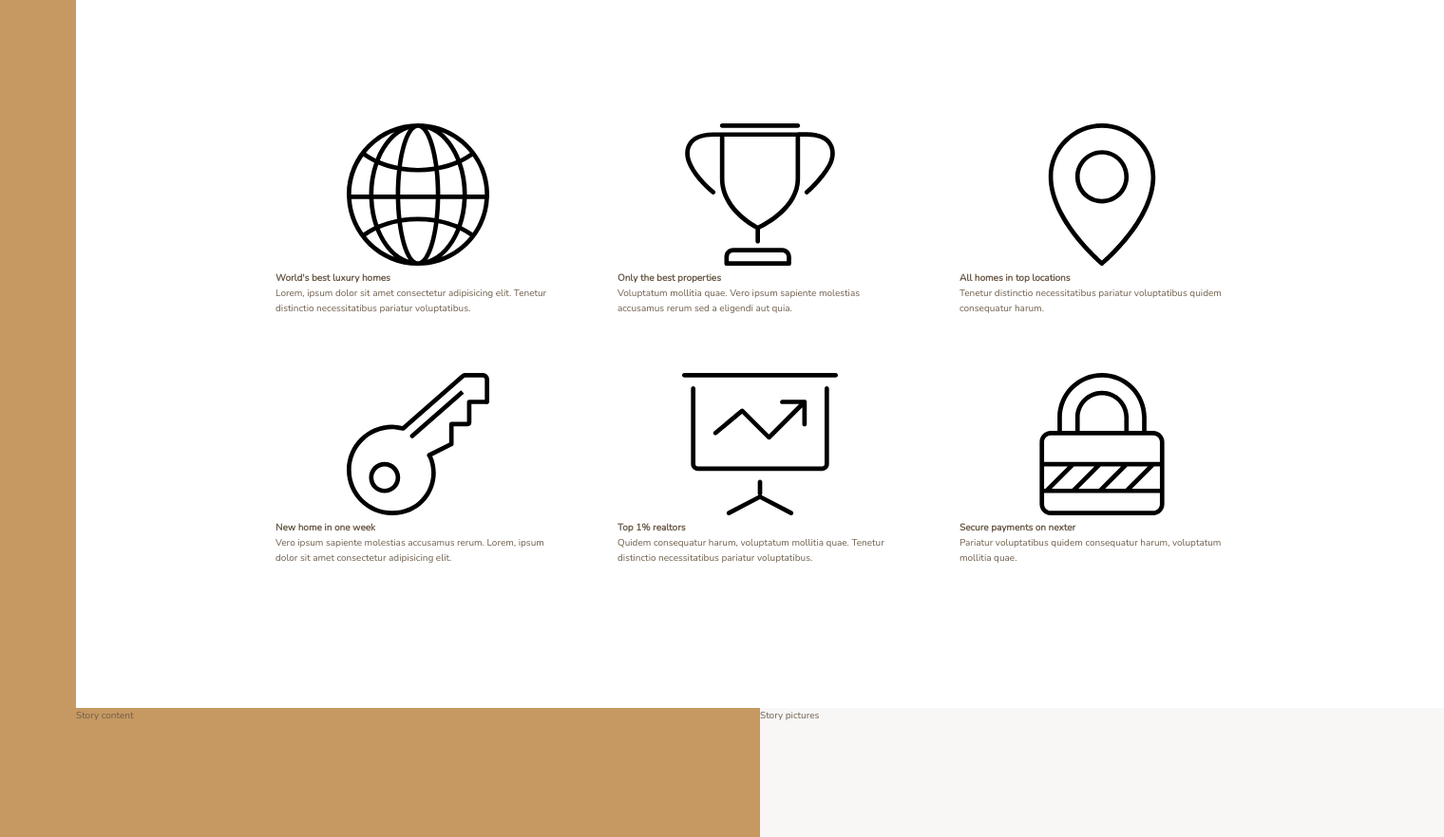
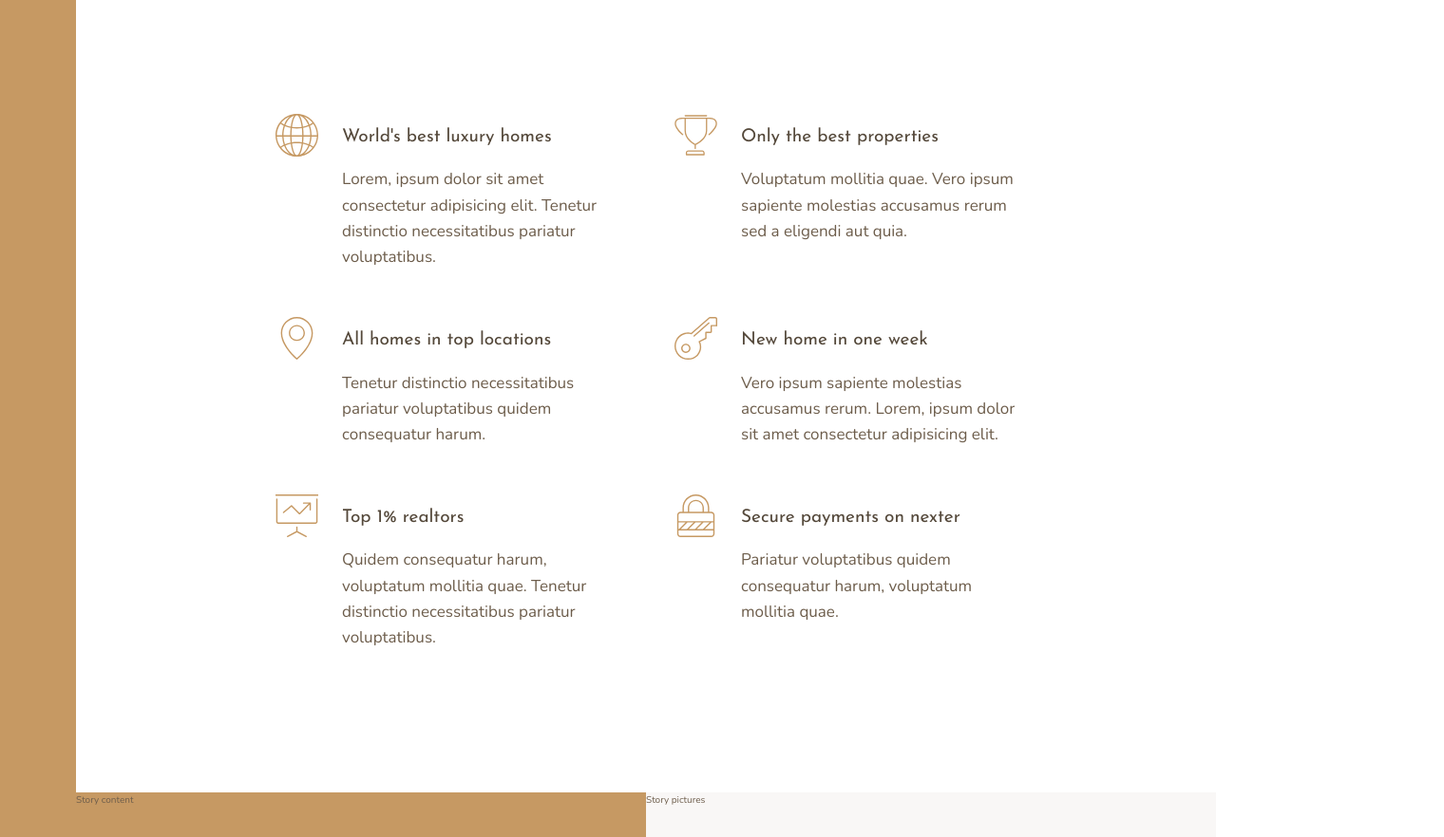
Before and after one commit to limon4ikas/nexter, a website: page index.html in a window 1280 px wide. Shown: the part 660-1542 px from the top of the page at 95% size, 1520 px wide, since content can reach past the window. Drawn offline with nearby package versions, Linux system fonts and the light colour scheme.

Commit message:
features section complete

```diff
--- a/index.html
+++ b/index.html
@@ -26,7 +26,7 @@
         <svg class="feature__icon">
           <use xlink:href="img/sprite.svg#icon-global"></use>
         </svg>
-        <h4 class="heading-4">World's best luxury homes</h4>
+        <h4 class="heading-4 heading-4--dark">World's best luxury homes</h4>
         <p class="feature__text">
           Lorem, ipsum dolor sit amet consectetur adipisicing elit. Tenetur
           distinctio necessitatibus pariatur voluptatibus.
@@ -36,7 +36,7 @@
         <svg class="feature__icon">
           <use xlink:href="img/sprite.svg#icon-trophy"></use>
         </svg>
-        <h4 class="heading-4">Only the best properties</h4>
+        <h4 class="heading-4 heading-4--dark">Only the best properties</h4>
         <p class="feature__text">
           Voluptatum mollitia quae. Vero ipsum sapiente molestias accusamus
           rerum sed a eligendi aut quia.
@@ -46,7 +46,7 @@
         <svg class="feature__icon">
           <use xlink:href="img/sprite.svg#icon-map-pin"></use>
         </svg>
-        <h4 class="heading-4">All homes in top locations</h4>
+        <h4 class="heading-4 heading-4--dark">All homes in top locations</h4>
         <p class="feature__text">
           Tenetur distinctio necessitatibus pariatur voluptatibus quidem
           consequatur harum.
@@ -56,7 +56,7 @@
         <svg class="feature__icon">
           <use xlink:href="img/sprite.svg#icon-key"></use>
         </svg>
-        <h4 class="heading-4">New home in one week</h4>
+        <h4 class="heading-4 heading-4--dark">New home in one week</h4>
         <p class="feature__text">
           Vero ipsum sapiente molestias accusamus rerum. Lorem, ipsum dolor sit
           amet consectetur adipisicing elit.
@@ -66,7 +66,7 @@
         <svg class="feature__icon">
           <use xlink:href="img/sprite.svg#icon-presentation"></use>
         </svg>
-        <h4 class="heading-4">Top 1% realtors</h4>
+        <h4 class="heading-4 heading-4--dark">Top 1% realtors</h4>
         <p class="feature__text">
           Quidem consequatur harum, voluptatum mollitia quae. Tenetur distinctio
           necessitatibus pariatur voluptatibus.
@@ -76,7 +76,7 @@
         <svg class="feature__icon">
           <use xlink:href="img/sprite.svg#icon-lock"></use>
         </svg>
-        <h4 class="heading-4">Secure payments on nexter</h4>
+        <h4 class="heading-4 heading-4--dark">Secure payments on nexter</h4>
         <p class="feature__text">
           Pariatur voluptatibus quidem consequatur harum, voluptatum mollitia
           quae.
--- a/sass/_features.scss
+++ b/sass/_features.scss
@@ -4,6 +4,29 @@
   margin: 15rem;
 
   display: grid;
-  grid-template-columns: repeat(3, 1fr);
+  // grid-template-columns: repeat(3, 1fr);
+  grid-template-columns: repeat(auto-fit, minmax(25rem, 1fr));
   grid-gap: 6rem;
+  align-items: start;
 }
+
+.feature {
+  display: grid;
+  grid-template-columns: min-content 1fr;
+  row-gap: 1.5rem;
+  column-gap: 2.5rem;
+
+  &__icon {
+    fill: $color-primary;
+    width: 4.5rem;
+    height: 4.5rem;
+
+    grid-row: 1 / span 2;
+
+    transform: translateY(-1rem);
+  }
+
+  &__text {
+    font-size: 1.7rem;
+  }
+}
--- a/sass/_typography.scss
+++ b/sass/_typography.scss
@@ -0,0 +1,28 @@
+%heading {
+  font-family: $font-display;
+  font-weight: 400;
+}
+
+.heading-1 {
+  @extend %heading;
+}
+
+.heading-2 {
+  @extend %heading;
+}
+
+.heading-3 {
+  @extend %heading;
+}
+.heading-4 {
+  @extend %heading;
+  font-size: 1.9rem;
+
+  &--light {
+    color: $color-grey-light-1;
+  }
+
+  &--dark {
+    color: $color-grey-dark-1;
+  }
+}
```
Also changed, not shown: css/style.css.
